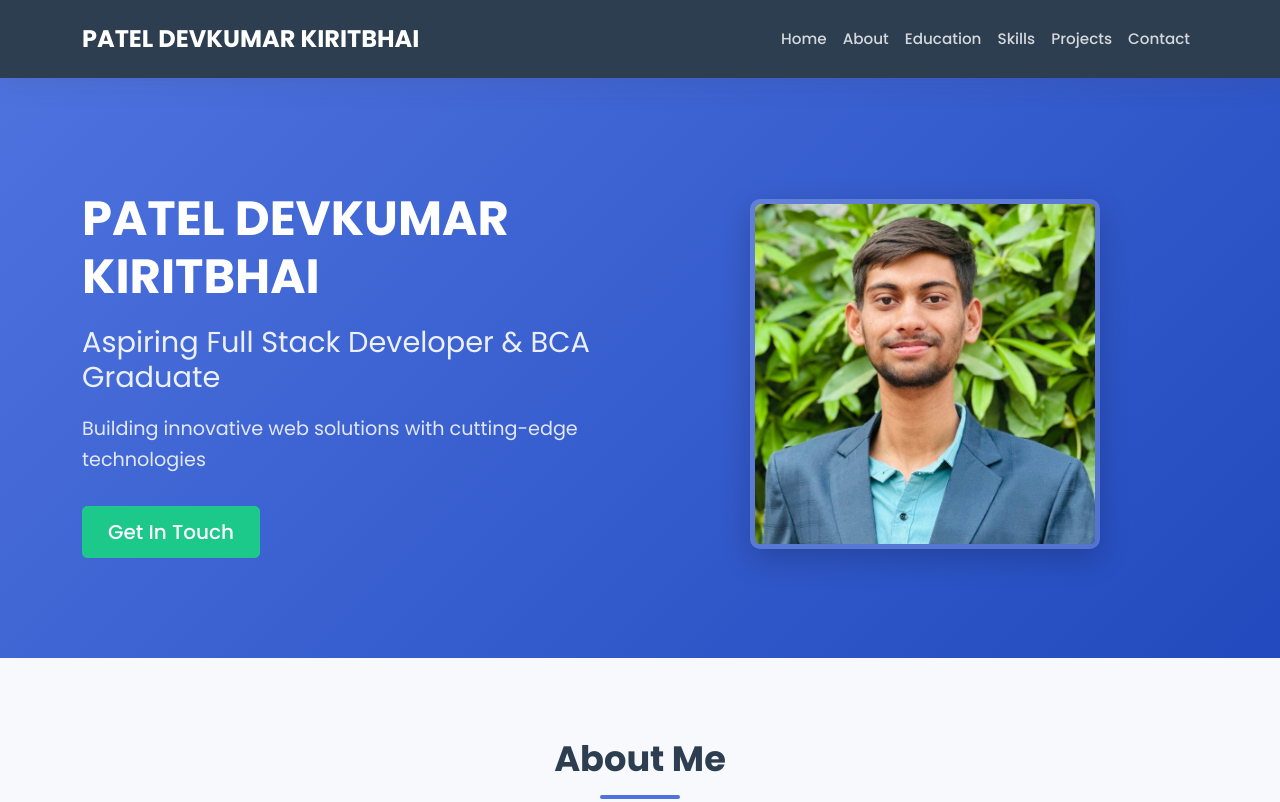
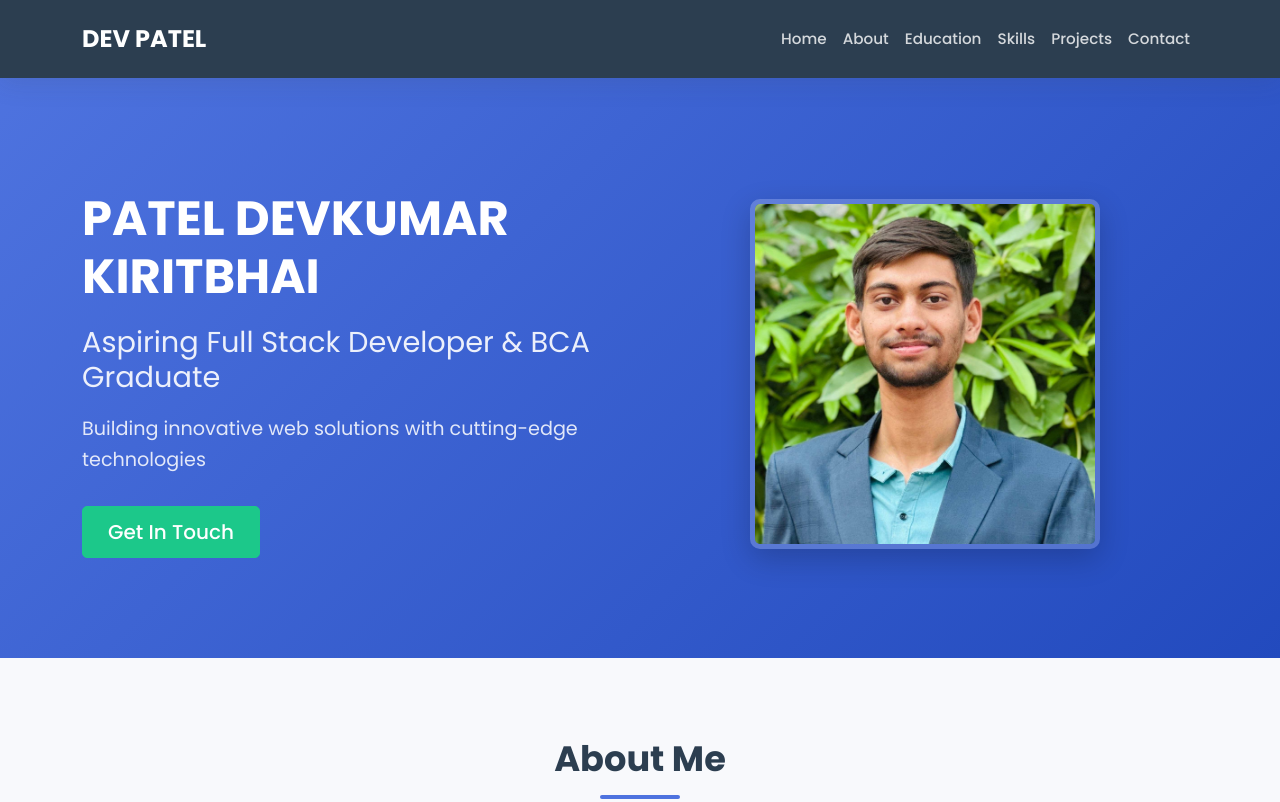
Before and after one commit to DevPatel-2208/DevPatel-2208, a plain HTML site: page index.html in a window 1280 px wide. Shown: the top 802 px of the page. Drawn offline with nearby package versions, Linux system fonts and the light colour scheme; a script that the page names is missing.

Commit message:
Update index.html

```diff
--- a/index.html
+++ b/index.html
@@ -3,7 +3,7 @@
 <head>
     <meta charset="UTF-8">
     <meta name="viewport" content="width=device-width, initial-scale=1.0">
-    <title>Patel Devkumar Kiritbhai - Full Stack Developer</title>
+    <title>PATEL DEVKUMAR KIRITBHAI - Full Stack Developer</title>
     <!-- Bootstrap CSS -->
     <link href="https://cdn.jsdelivr.net/npm/bootstrap@5.3.0/dist/css/bootstrap.min.css" rel="stylesheet">
     <!-- Font Awesome -->
@@ -17,7 +17,7 @@
     <!-- Navigation -->
     <nav class="navbar navbar-expand-lg navbar-dark fixed-top">
         <div class="container">
-            <a class="navbar-brand" href="#">PATEL DEVKUMAR KIRITBHAI</a>
+            <a class="navbar-brand" href="#">DEV PATEL</a>
             <button class="navbar-toggler" type="button" data-bs-toggle="collapse" data-bs-target="#navbarNav">
                 <span class="navbar-toggler-icon"></span>
             </button>
```
